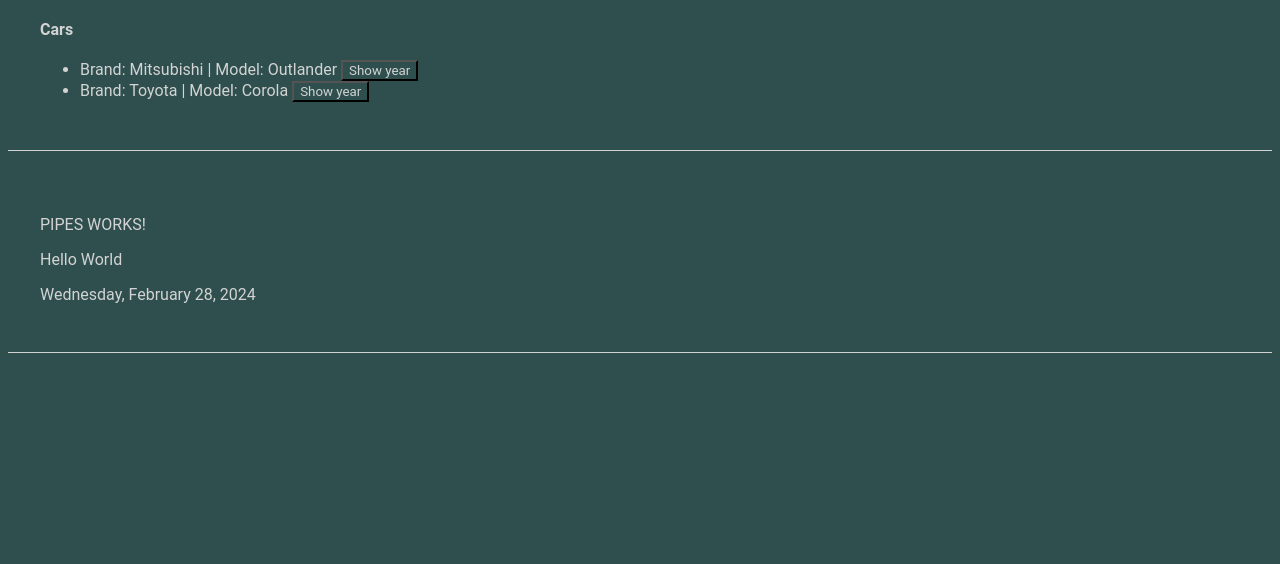
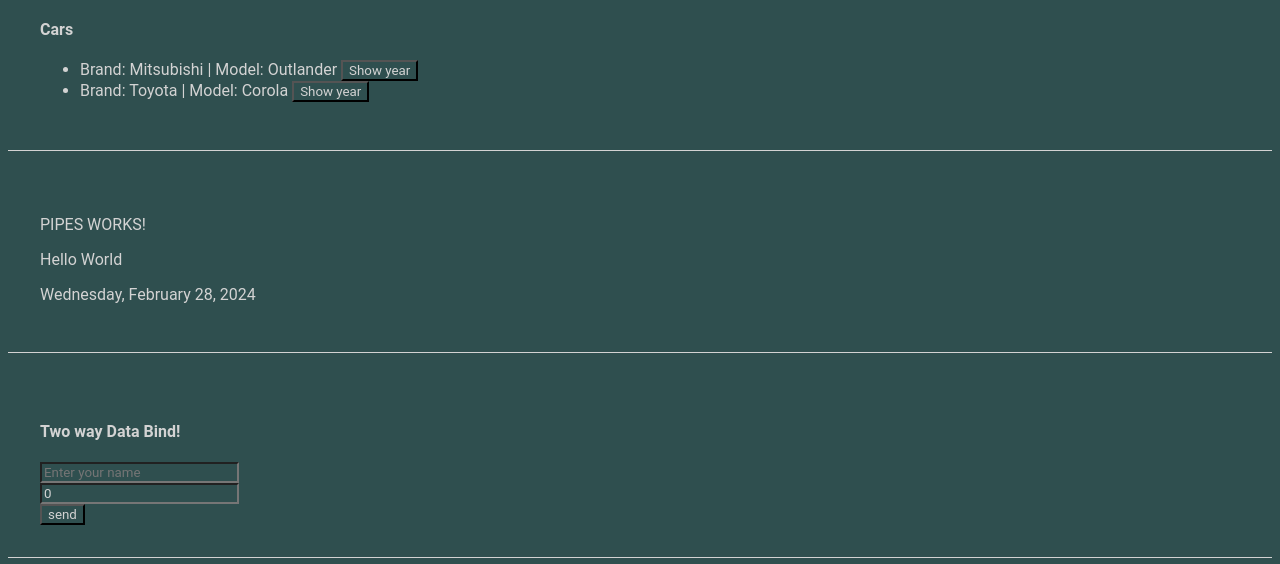
Before and after one commit to rcamarano/curso-angular, an Angular app: page / in a window 1280 px wide. Shown: the part 1538-2102 px from the top of the page. Built offline with nearby package versions, Linux system fonts and the light colour scheme.

Commit message:
15, two way data binding

```diff
--- a/src/app/app.component.html
+++ b/src/app/app.component.html
@@ -10,3 +10,4 @@
 <app-counter></app-counter>
 <app-list-render></app-list-render>
 <app-pipes></app-pipes>
+<app-two-way-bind></app-two-way-bind>
--- /dev/null
+++ b/src/app/components/two-way-bind/two-way-bind.component.html
@@ -0,0 +1,24 @@
+<div class="section">
+<h4>Two way Data Bind!</h4>
+<form>
+    <input type="text"
+    [(ngModel)]="name"
+    name="name"
+    placeholder="Enter your name"
+    />
+</form>
+<form>
+    <input type="text"
+    [(ngModel)]="age"
+    name="age"
+    placeholder="Enter your age"
+    />
+</form>
+<input type="submit" value="send">
+<div *ngIf="name !== ''">
+    <p>The name is {{ name }}</p>
+</div>
+<div *ngIf="age !== 0">
+    <p>The age is {{ age }}</p>
+</div>
+</div>
--- /dev/null
+++ b/src/app/components/two-way-bind/two-way-bind.component.ts
@@ -0,0 +1,18 @@
+import { Component } from '@angular/core';
+import { OnInit } from '@angular/core';
+
+
+
+@Component({
+  selector: 'app-two-way-bind',
+  templateUrl: './two-way-bind.component.html',
+  styleUrl: './two-way-bind.component.css',
+})
+export class TwoWayBindComponent implements OnInit {
+  name: string = '';
+  age: number = 0;
+
+  constructor() {}
+
+  ngOnInit(): void {}
+}
```
Also changed, not shown: src/app/app.module.ts (+6 -2 lines), src/app/components/two-way-bind/two-way-bind.component.css (added), 1 other file (tests, documents, lock files or other folders).
